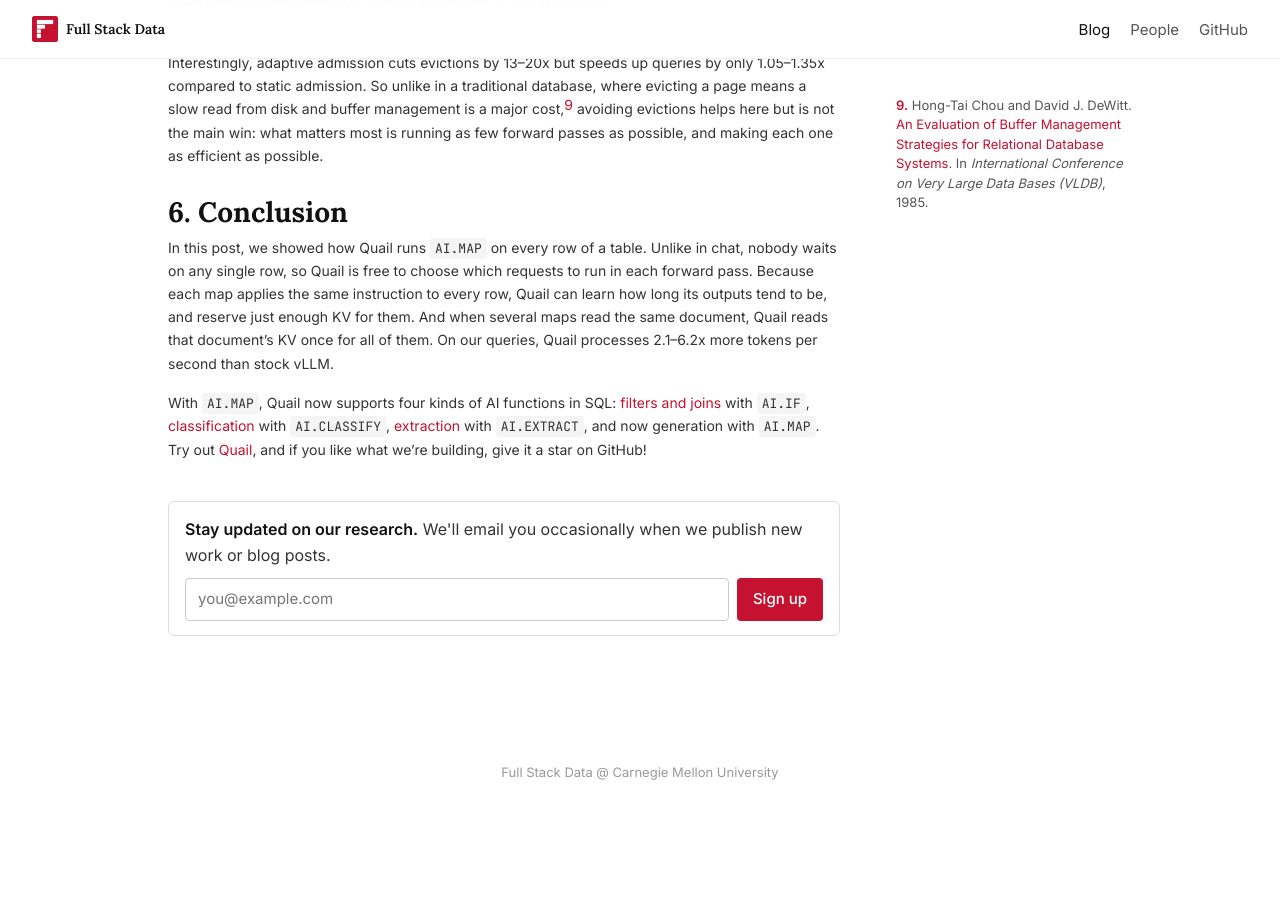
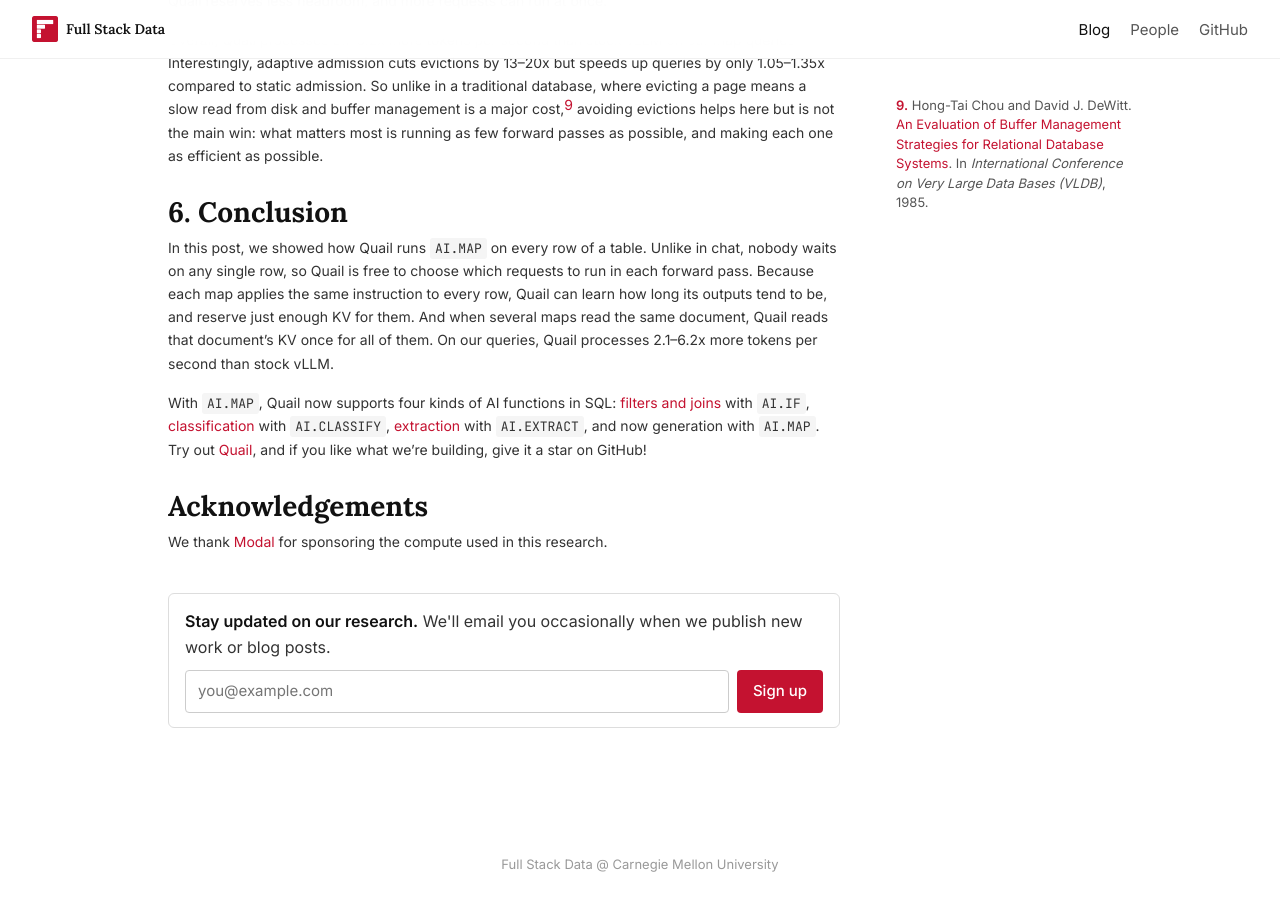
Before and after one commit to fsdatalab/fsdatalab.github.io, a Jekyll site: the page built from _posts/2026-11-03-ai-map.md, in a window 1280 px wide and 900 px high, scrolled down 10644 px. Built offline with Jekyll 4.4.1, drawn with Linux system fonts in a browser that asks for light colours; before the commit the page ends 11452 px from its top, so only the background shows below that.

Commit message:
Thank Modal in the AI.MAP post
Co-Authored-By: Claude Opus 5.5 <noreply@anthropic.com>
Claude-Session: https://claude.ai/code/session_012G22YMQssRfNYLRetzTaCz

```diff
--- a/_posts/2026-11-03-ai-map.md
+++ b/_posts/2026-11-03-ai-map.md
@@ -279,6 +279,11 @@ In this post, we showed how Quail runs `AI.MAP` on every row of a table. Unlike
 
 With `AI.MAP`, Quail now supports four kinds of AI functions in SQL: [filters and joins]({{ '/blog/introducing-quail/' | relative_url }}) with `AI.IF`, [classification]({{ '/blog/ai-classification/' | relative_url }}) with `AI.CLASSIFY`, [extraction]({{ '/blog/ai-extract/' | relative_url }}) with `AI.EXTRACT`, and now generation with `AI.MAP`. Try out [Quail](https://github.com/fsdatalab/quail), and if you like what we're building, give it a star on GitHub!
 
+# Acknowledgements
+
+We thank [Modal](https://modal.com/) for sponsoring the compute used in
+this research.
+
 # Notes
 
 <span id="note-1"><strong>1.</strong></span> vLLM. [Automatic Prefix Caching](https://docs.vllm.ai/en/stable/features/automatic_prefix_caching/). Documentation. The paged KV it builds on is described in Woosuk Kwon, Zhuohan Li, Siyuan Zhuang, Ying Sheng, Lianmin Zheng, Cody Hao Yu, Joseph E. Gonzalez, Hao Zhang, and Ion Stoica. [Efficient Memory Management for Large Language Model Serving with PagedAttention](https://arxiv.org/abs/2309.06180). In *ACM Symposium on Operating Systems Principles (SOSP)*, 2023.
```
